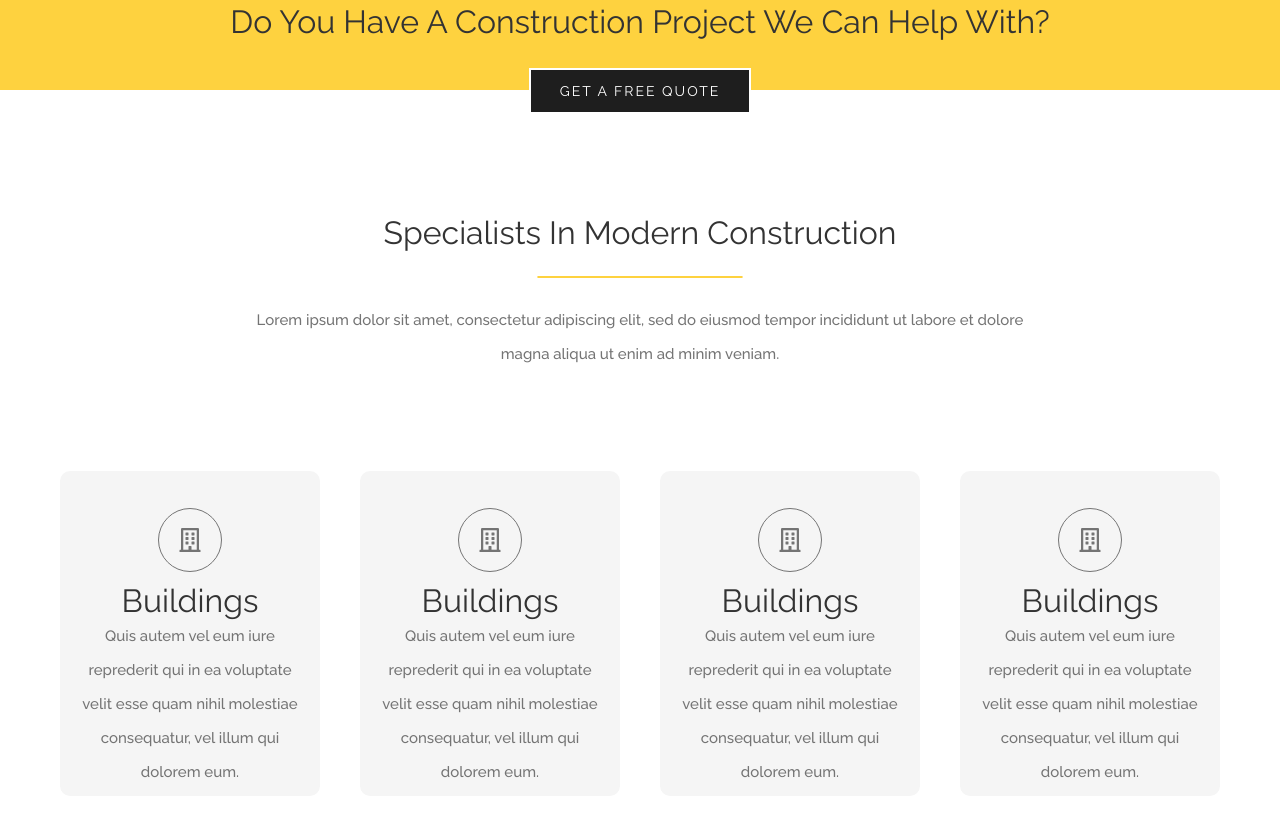
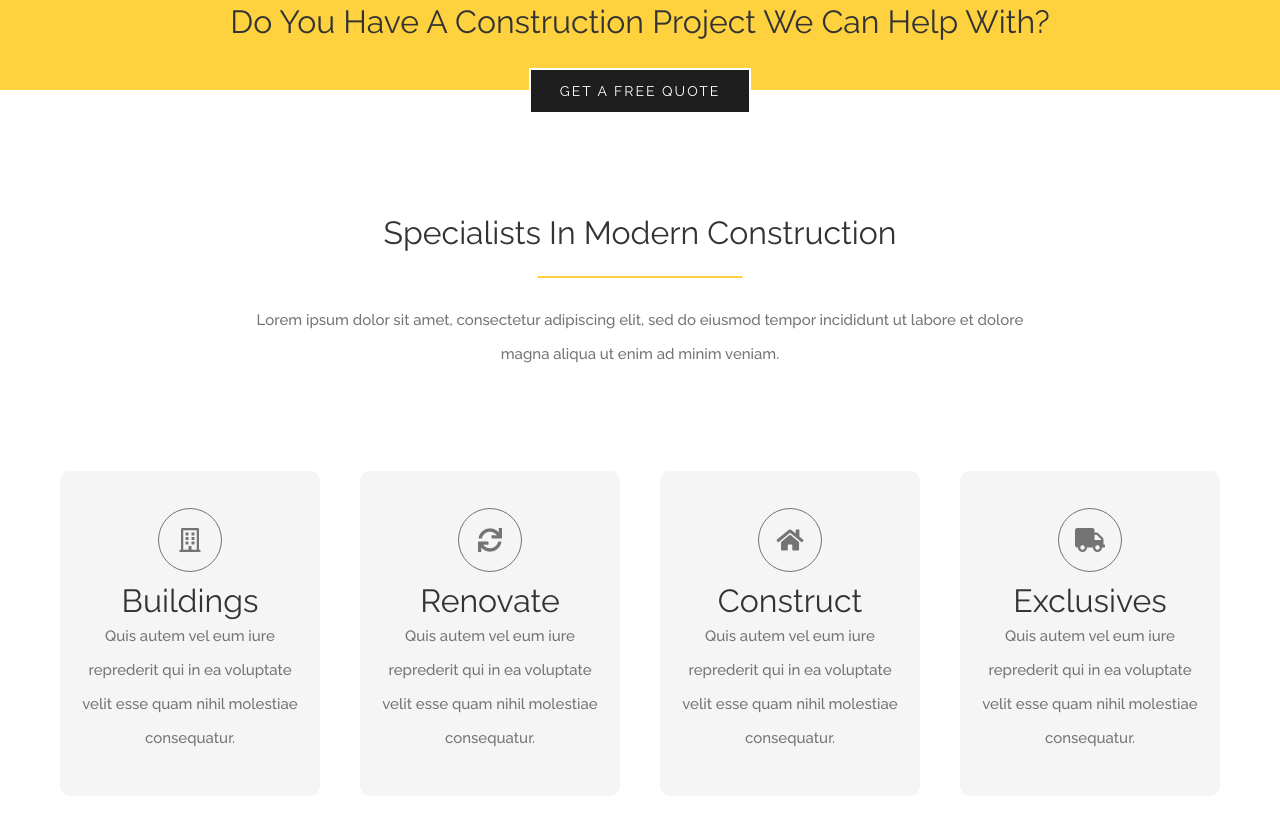
Before and after one commit to Domenico-G/proj-html-vuejs, a website: page index.html in a window 1280 px wide. Shown: the part 847-1666 px from the top of the page. Drawn offline with nearby package versions, Linux system fonts and the light colour scheme.

Commit message:
fine skills card section

```diff
--- a/index.html
+++ b/index.html
@@ -91,8 +91,7 @@
                   <h3>Buildings</h3>
                   <p>
                     Quis autem vel eum iure reprederit qui in ea voluptate velit
-                    esse quam nihil molestiae consequatur, vel illum qui dolorem
-                    eum.
+                    esse quam nihil molestiae consequatur.
                   </p>
                 </div>
                 <div class="flip-card-back">
@@ -102,6 +101,7 @@
                     esse quam nihil molestiae consequatur, vel illum qui dolorem
                     eum
                   </p>
+                  <div class="button">Get a quote</div>
                 </div>
               </div>
             </div>
@@ -109,22 +109,22 @@
               <div class="flip-card-inner">
                 <div class="flip-card-front">
                   <div class="icon">
-                    <i class="far fa-building"></i>
+                    <i class="fas fa-sync"></i>
                   </div>
-                  <h3>Buildings</h3>
+                  <h3>Renovate</h3>
                   <p>
                     Quis autem vel eum iure reprederit qui in ea voluptate velit
-                    esse quam nihil molestiae consequatur, vel illum qui dolorem
-                    eum.
+                    esse quam nihil molestiae consequatur.
                   </p>
                 </div>
                 <div class="flip-card-back">
-                  <h4>ARTFULLY CRAFTED</h4>
+                  <h4>Freshly new</h4>
                   <p>
                     Quis autem vel eum iure reprederit qui in ea voluptate velit
                     esse quam nihil molestiae consequatur, vel illum qui dolorem
                     eum
                   </p>
+                  <div class="button">Get a quote</div>
                 </div>
               </div>
             </div>
@@ -132,22 +132,22 @@
               <div class="flip-card-inner">
                 <div class="flip-card-front">
                   <div class="icon">
-                    <i class="far fa-building"></i>
+                    <i class="fas fa-home"></i>
                   </div>
-                  <h3>Buildings</h3>
+                  <h3>Construct</h3>
                   <p>
                     Quis autem vel eum iure reprederit qui in ea voluptate velit
-                    esse quam nihil molestiae consequatur, vel illum qui dolorem
-                    eum.
+                    esse quam nihil molestiae consequatur.
                   </p>
                 </div>
                 <div class="flip-card-back">
-                  <h4>ARTFULLY CRAFTED</h4>
+                  <h4>Perfect lines</h4>
                   <p>
                     Quis autem vel eum iure reprederit qui in ea voluptate velit
                     esse quam nihil molestiae consequatur, vel illum qui dolorem
                     eum
                   </p>
+                  <div class="button">Get a quote</div>
                 </div>
               </div>
             </div>
@@ -155,22 +155,22 @@
               <div class="flip-card-inner">
                 <div class="flip-card-front">
                   <div class="icon">
-                    <i class="far fa-building"></i>
+                    <i class="fas fa-truck"></i>
                   </div>
-                  <h3>Buildings</h3>
+                  <h3>Exclusives</h3>
                   <p>
                     Quis autem vel eum iure reprederit qui in ea voluptate velit
-                    esse quam nihil molestiae consequatur, vel illum qui dolorem
-                    eum.
+                    esse quam nihil molestiae consequatur.
                   </p>
                 </div>
                 <div class="flip-card-back">
-                  <h4>ARTFULLY CRAFTED</h4>
+                  <h4>Planning</h4>
                   <p>
                     Quis autem vel eum iure reprederit qui in ea voluptate velit
                     esse quam nihil molestiae consequatur, vel illum qui dolorem
                     eum
                   </p>
+                  <div class="button">Get a quote</div>
                 </div>
               </div>
             </div>
--- a/src/app.scss
+++ b/src/app.scss
@@ -284,6 +284,30 @@ body {
           background-color: $primary-color;
           color: $secondary-color;
           transform: rotateY(180deg);
+
+          h4 {
+            padding-bottom: 20px;
+            font-size: 18px;
+            font-weight: 400;
+            text-transform: uppercase;
+          }
+
+          p {
+            @include style-p;
+          }
+
+          .button {
+            padding: 13px 29px;
+            width: max-content;
+            margin: 10px auto;
+            background-color: #ffe07b;
+            transition: $hover;
+
+            &:hover {
+              background-color: $secondary-color;
+              color: #fff;
+            }
+          }
         }
       }
     }
```
Also changed, not shown: dist/app.css.
